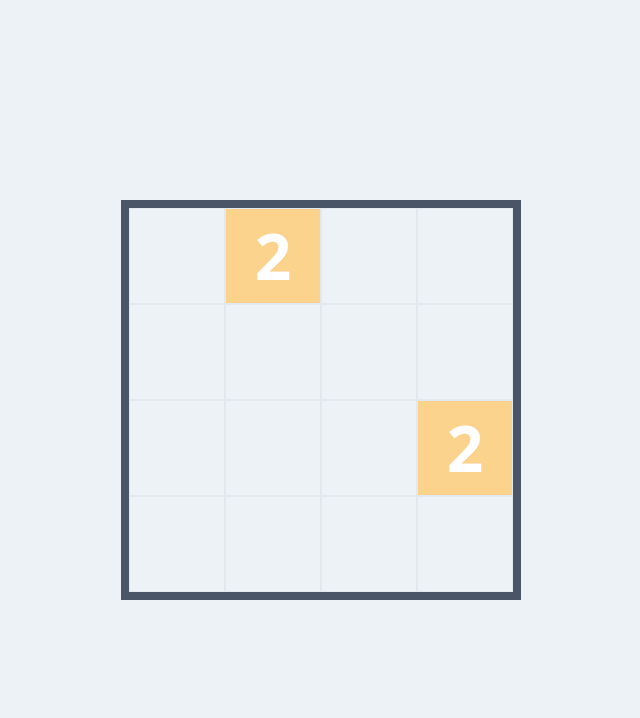
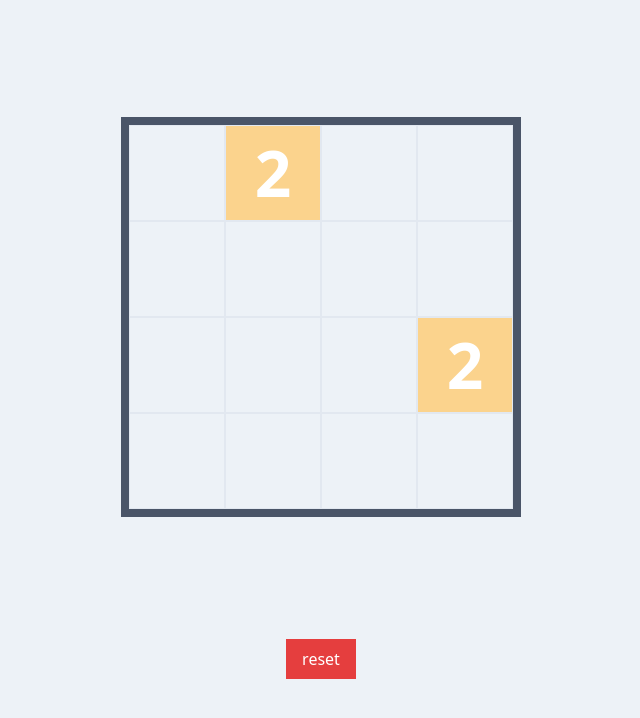
Before and after one commit to firstimedeveloper/2048, a React (Create React App) app: page / in a window 1280 px wide. Shown: the top 718 px of the page, without its empty margins (319-959 px from the left). Built offline with nearby package versions, Linux system fonts and the light colour scheme.

Commit message:
Fixed reset game logic.

```diff
--- a/src/App.js
+++ b/src/App.js
@@ -1,4 +1,4 @@
-import React, {useState, useEffect} from 'react';
+import React, {useState, useEffect, useRef} from 'react';
 import {useSwipeable} from 'react-swipeable'
 // import {useSpring, animated} from 'react-spring'
 
@@ -22,13 +22,16 @@ const Button = (props) => {
 	)
 }
 
-const GameOver = (props) => {
+const GameOverPrompt = (props) => {
 	return (
 		<div className="flex justify-center w-64 flex-wrap opacity-75 bg-gray-600 border-gray-600 rounded-lg  fixed">
 			<div className="text-center text-6xl text-white">
-				Game Over
+				{props.name}
 			</div>
-			<div className="text-base"><Button name="reset" handleClick={props.handleClick} /></div>
+			<div className="text-base">
+				<Button name="reset" handleClick={props.handleClick} />
+				{props.name === "You won!" && <Button name="continue" handleClick={props.continueGame} />}
+			</div>
 		</div>
 	)
 }
@@ -91,14 +94,7 @@ const Box = (props) => {
 }
 
 const Board = (props) => {
-
-
-
-
-
 	return (
-
-
 		<div className="grid grid-cols-4 border-8 border-gray-700">
 			{props.board.map((v,i) => {
 					return <Box key={i} value={v}/>
@@ -113,7 +109,9 @@ const App = () => {
 	const [direction, setDirection] = useState("")
 	const [gameOver, setGameOver] = useState(false)
 	const [wait, setWait] = useState(false)
+	const [gameWon, setGameWon] = useState(false)
 
+	const gameWonRef = useRef(gameWon)
 	const slide = dir => {
 		if (!wait) {
 			setDirection(dir)
@@ -129,10 +127,6 @@ const App = () => {
 	})
 
 	useEffect(() => {
-		setGameOver(calculateGameOver(board))
-	}, [board])
-
-	useEffect(() => {
 		if (!wait && direction !== "" && !gameOver) {
 			const newBoard = renderBoard(board, direction)
 			if (JSON.stringify(board) !== JSON.stringify(newBoard)) {
@@ -144,7 +138,7 @@ const App = () => {
 	}, [direction, board, wait, gameOver])
 
 	useEffect(() => {
-		if (wait && !gameOver) {
+		if (wait && !gameOver && !gameWonRef.current) {
 			let idx = 0
 			do {
 				idx = Math.floor(Math.random() * 16)
@@ -155,12 +149,35 @@ const App = () => {
 			setWait(false)
 			setBoard(newBoard)
 		}
+		if (!wait && !gameOver && !gameWonRef.current)
+			setWait(false)
 	}, [board, wait, gameOver]);
 
+	useEffect(() => {
+		if (!gameWon) {
+			if (calculateGameWon(board)) {
+				setWait(true)
+				setGameWon(true)
+				gameWonRef.current = true
+			}
+		}
+		if (calculateGameOver(board)) {
+			setGameOver(true)
+		}
+	}, [board, gameWon])
 
 	// resets board
 	const resetGame = () => {
 		setBoard(() => generateInitialBoard())
+		setGameWon(false)
+		gameWonRef.current = false
+		setGameOver(false)
+		setWait(false)
+	}
+
+	const continueGame = () => {
+		gameWonRef.current = false
+		setWait(false)
 	}
 
 	const handleKeyDown = (e) => {
@@ -187,17 +204,14 @@ const App = () => {
 	return (
 		<div tabIndex="0" onKeyDown={handleKeyDown} className="flex flex-col justify-evenly items-center h-screen border-0 bg-gray-200">
 			<>
-			{gameOver && <GameOver handleClick={resetGame}/>}
+			{gameOver && <GameOverPrompt name={"Game Over"} handleClick={resetGame}/>}
+			{gameWonRef.current && <GameOverPrompt name={"You won!"} handleClick={resetGame} continueGame={continueGame}/>}
 			<div {...handlers}>
 				{<Board wait={wait} setWait={setWait} direction={direction} setDirection={setDirection} board={board} setBoard={setBoard}/>}
 			</div>
-			{/* <div className="flex flex-wrap justify-center items-center">
-				<Button name="left" move={setDirection} wait={wait}/>
-				<Button name="right" move={setDirection} wait={wait}/>
-				<Button name="up" move={setDirection} wait={wait}/>
-				<Button name="down" move={setDirection} wait={wait}/>
+			<div className="flex flex-wrap justify-center items-center">
 				<Button name="reset" handleClick={resetGame} />
-			</div> */}
+			</div>
 			</>
 		</div>
 	);
@@ -219,6 +233,10 @@ const generateInitialBoard = () => {
 const generateRandomNum = () => {
 	const numIsTwo = Math.random() >= 0.5
 	return numIsTwo ? 2 : 4
+}
+
+const calculateGameWon = (board) => {
+	return board.some((v) => v === 2048)
 }
 
 const calculateGameOver = (board) => {
```
